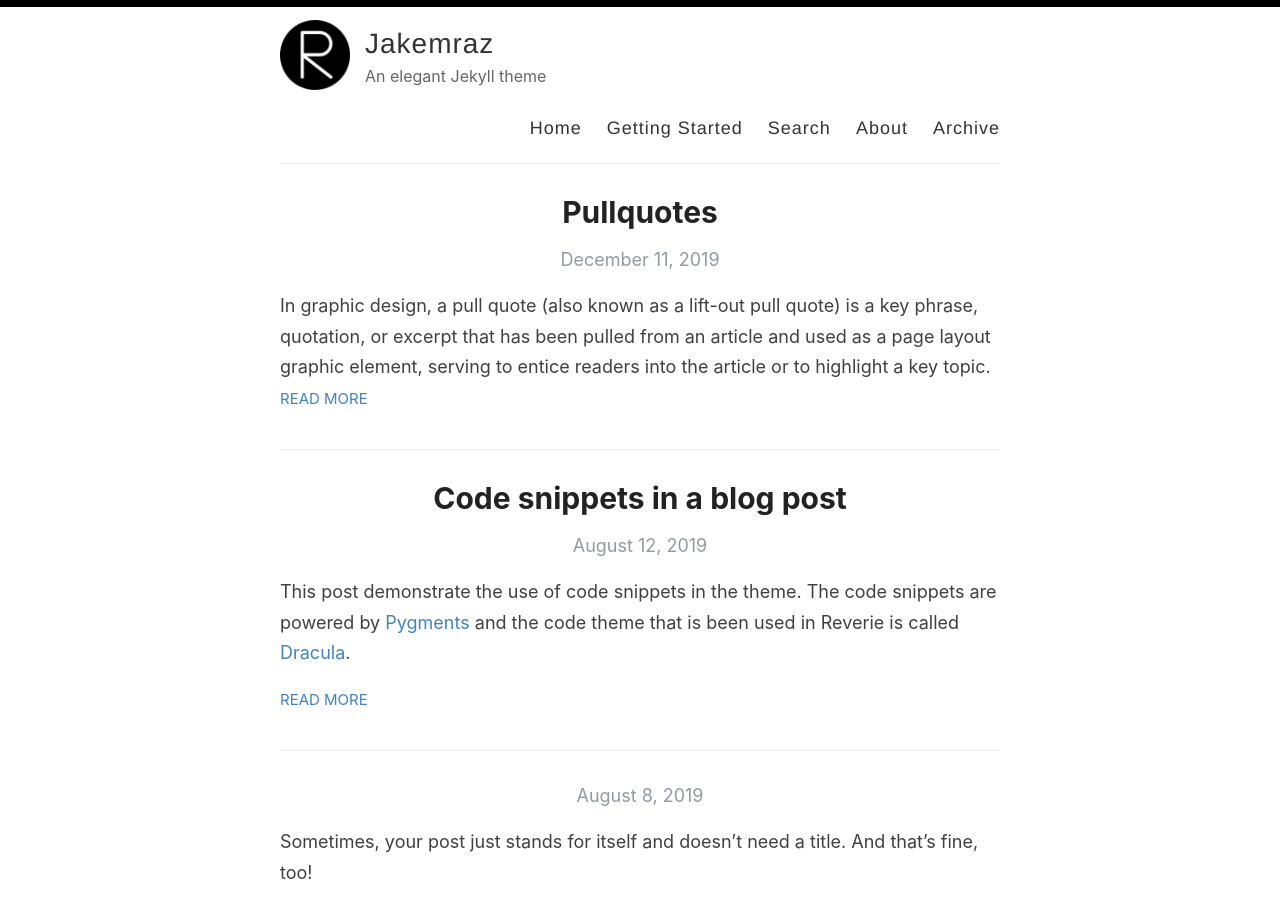
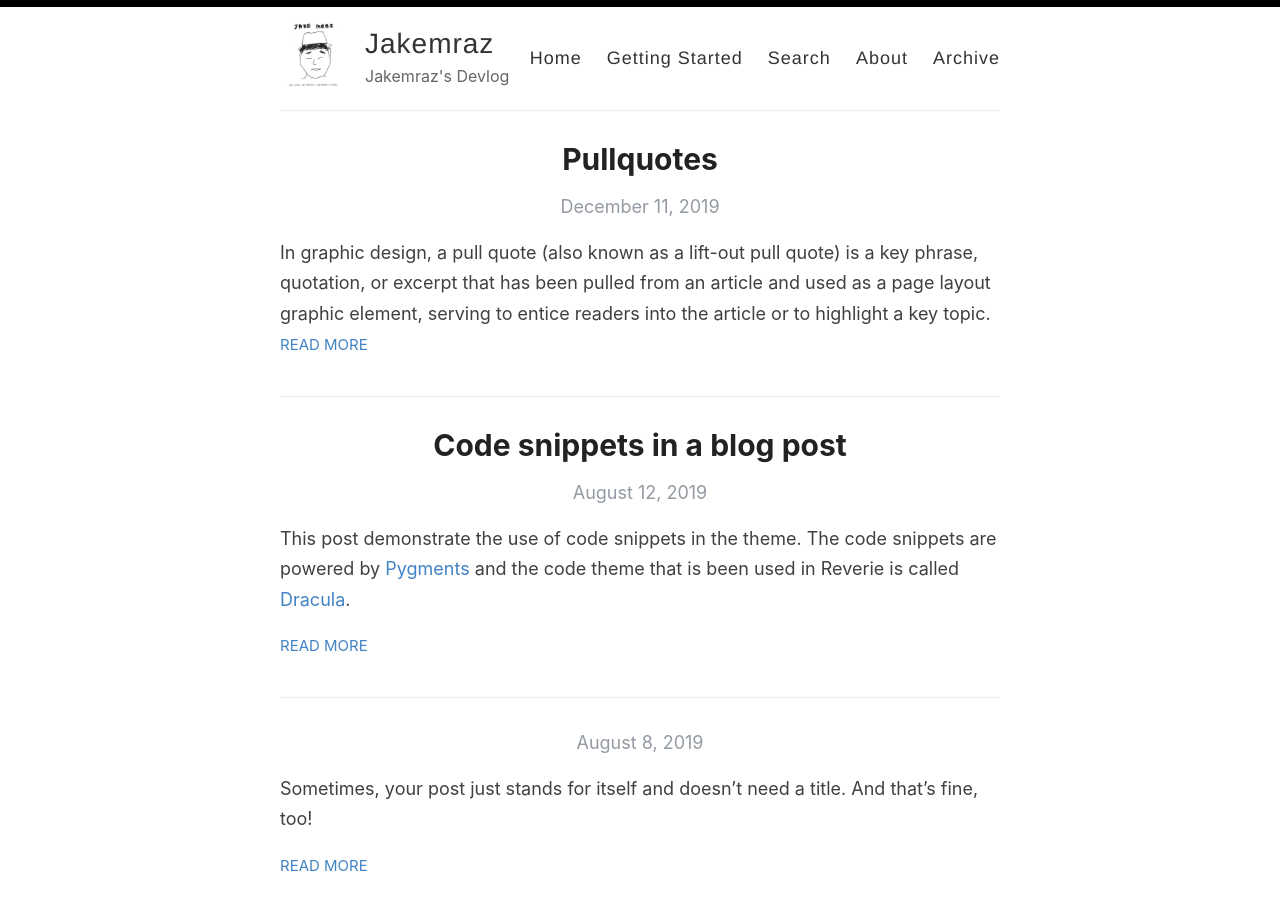
Before and after one commit to jakemraz/jakemraz.github.io, a Jekyll site: the page built from index.html, in a window 1280 px wide and 900 px high. Built offline with Jekyll 4.4.1, drawn with Linux system fonts in a browser that asks for light colours; the list of posts is cut into pages by our own code.

Commit message:
Update _config.yml

```diff
--- a/_config.yml
+++ b/_config.yml
@@ -8,10 +8,10 @@ name: Jakemraz
 # Name of the author
 author: Jakemraz
 # Short bio or description (displayed in the header)
-description: An elegant Jekyll theme
+description: Jakemraz's Devlog
 
 # URL of your avatar or profile pic (you could use your GitHub profile pic)
-avatar: /images/reverie.png
+avatar: /images/jakemraz.jpg
 
 #
 # Flags below are optional
```
